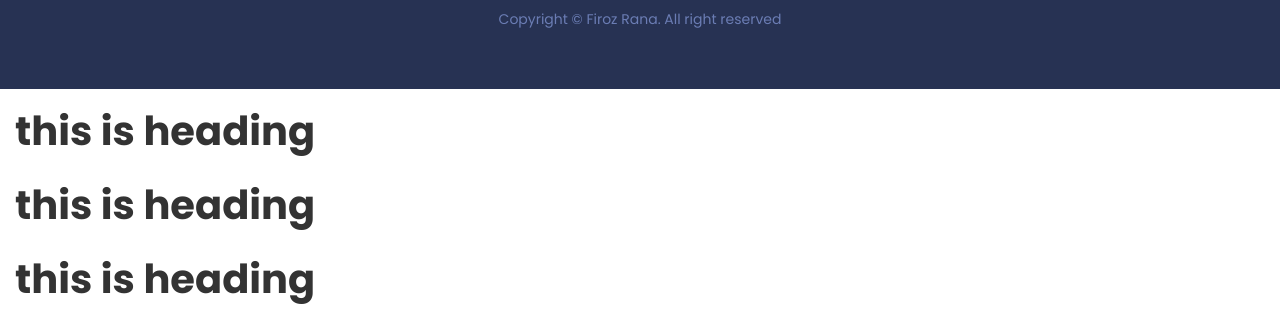
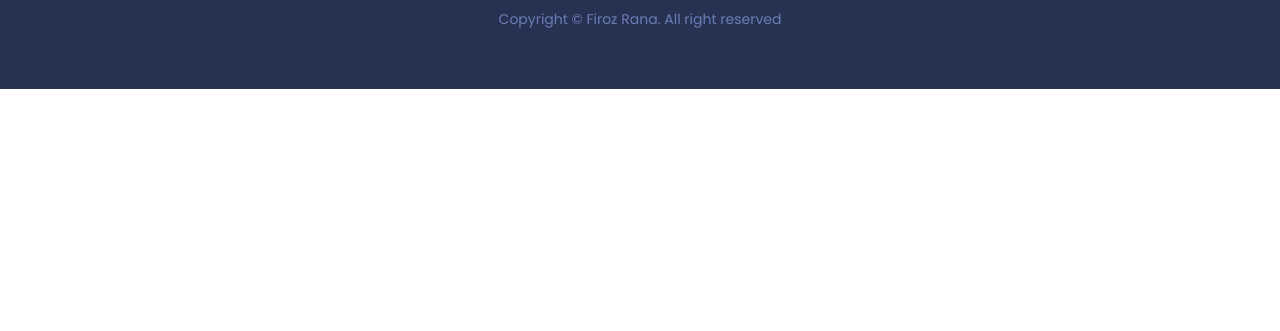
Before and after one commit to Firozrana/basic-app-landing, a plain HTML site: page index.html in a window 1280 px wide. Shown: the part 7108-7439 px from the top of the page. After the commit the page ends 7197 px from the top, so only its background shows below. Drawn offline with Linux system fonts and the light colour scheme.

Commit message:
change branch

```diff
--- a/index.html
+++ b/index.html
@@ -398,20 +398,6 @@
     </div>
 </section>
 <!-- footer section end -->
-<div class="col-md-6">
-    <div class="abc d-flex">
-        <h2>this is heading</h2>
-    </div>
-    <div class="abd d-flex">
-        <h2>this is heading</h2>
-    </div>
-    <div class="cszn d-flex">
-        <h2>this is heading</h2>
-
-    </div>
-</div>
-<div class="col-md-6"></div>
-
 <!-- test section -->
 <!-- js script here -->
 <script src="vendors/bootstrap/css/bootstrap.min.js"></script>
```
